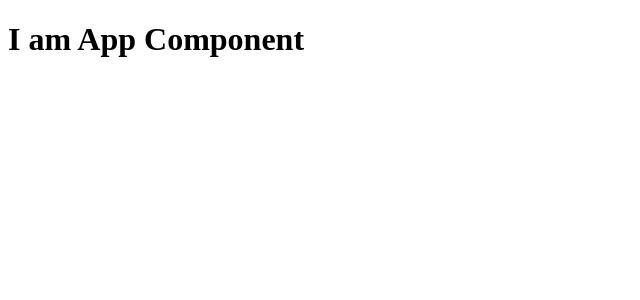
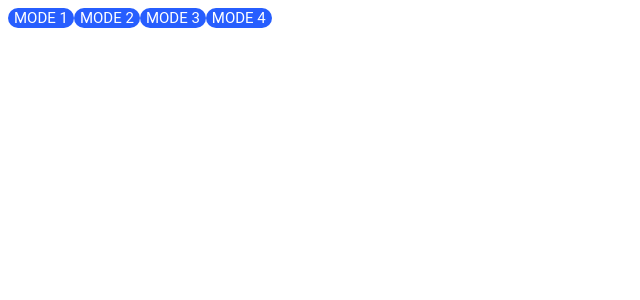
Before and after one commit to antihypnt/chemRnE, a React app in the folder my-rne-app/: page / in a window 1280 px wide. Shown: the top 300 px of the page, without its empty margins (0-640 px from the left). Built offline with nearby package versions, Linux system fonts and the light colour scheme.

Commit message:
readme 수정

```diff
--- a/my-rne-app/src/js/App.js
+++ b/my-rne-app/src/js/App.js
@@ -1,7 +1,24 @@
 import React from 'react';
 
 export default function App() {
+
+    // CSS 안돼서 포기함
+    const buttonStyle = {
+        background: "#275efe",
+        color: "#fff",
+        fontSize: "15px",
+        fontFamily: "roboto",
+        display: "inline-block",
+        borderRadius: "20px",
+        border: "none"
+    }
+
     return(
-        <h1>I am App Component</h1>
+        <div>
+            <button style={buttonStyle}>MODE 1</button>
+            <button style={buttonStyle}>MODE 2</button>
+            <button style={buttonStyle}>MODE 3</button>
+            <button style={buttonStyle}>MODE 4</button>
+        </div>
     )
 }
```
Also changed, not shown: 1 other file (tests, documents, lock files or other folders).
